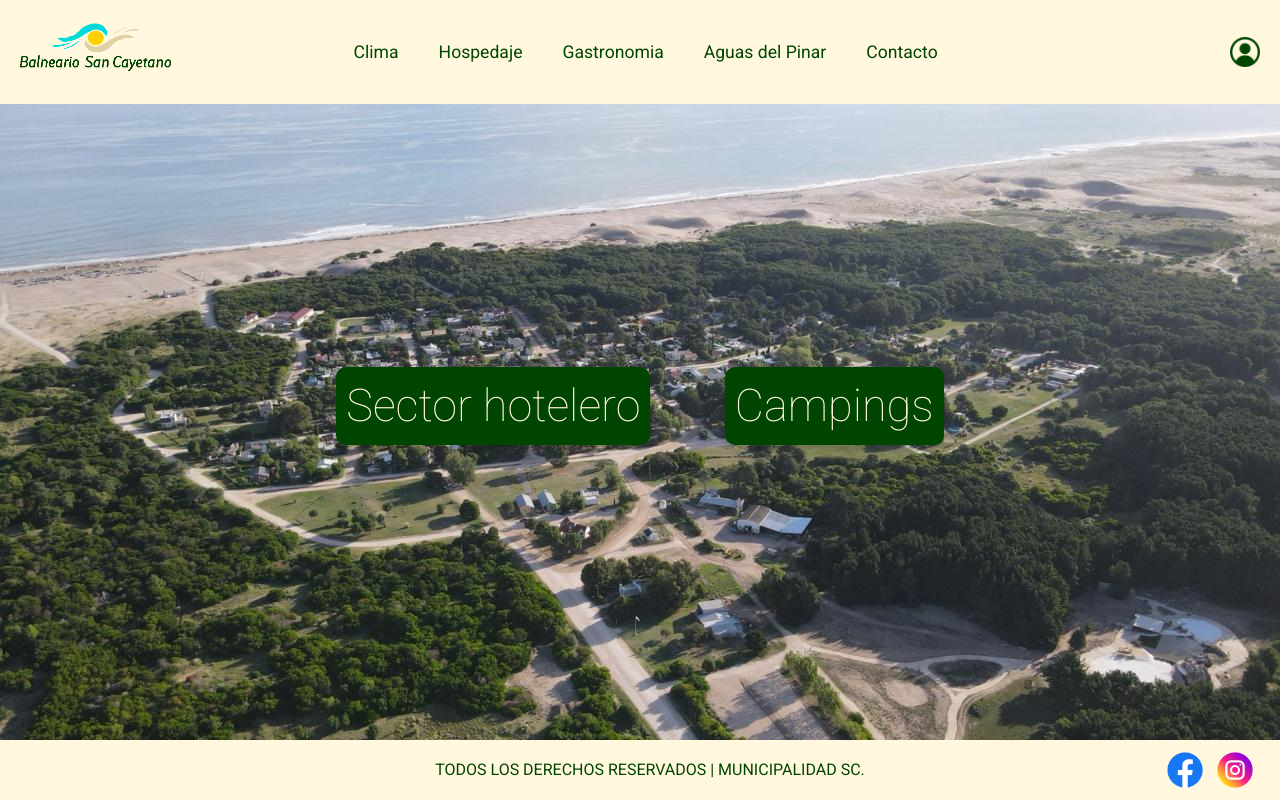
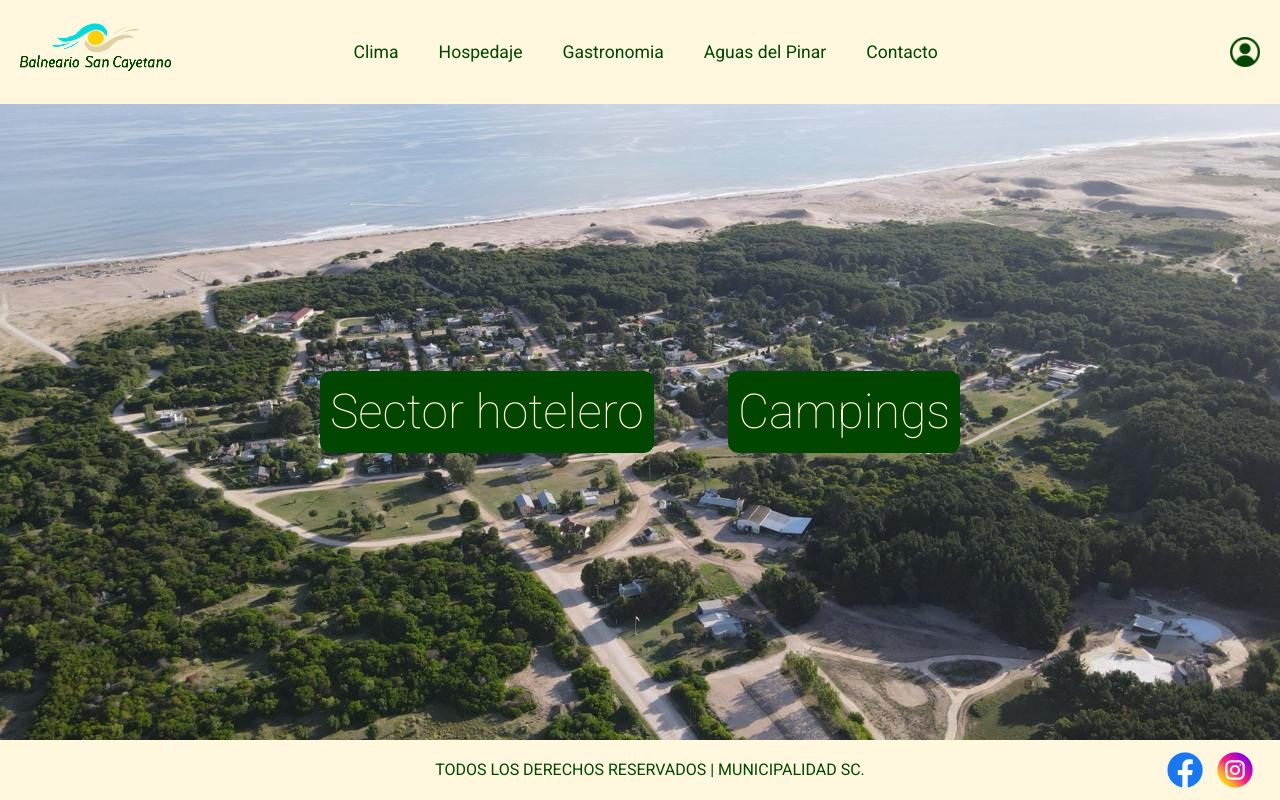
Before and after one commit to enzo952008/TrabajoFinalFullStack, a React (Create React App) app in the folder web-balneariosc/: page /hospedaje in a window 1280 px wide. Built offline with nearby package versions, Linux system fonts and the light colour scheme.

Commit message:
fix login and register form

```diff
--- a/web-balneariosc/src/components/form-create-account-component.jsx
+++ b/web-balneariosc/src/components/form-create-account-component.jsx
@@ -6,7 +6,6 @@ const FormCreateAccount = () => {
     const [email, setEmail] = useState('');
     const [password, setPassword] = useState('');
     const [confirmPassword, setConfirmPassword] = useState('');
-    const [profileImg, setProfileImg] = useState(null);
 
     const handleRegister = (e) => {
         e.preventDefault();
@@ -17,15 +16,11 @@ const FormCreateAccount = () => {
         console.log("Nombre:", name);
         console.log("Correo electrónico:", email);
         console.log("Contraseña:", password);
-        console.log("Imagen de Perfil:", profileImg);
     };
 
-    const handleProfileImgChange = (e) => {
-        setProfileImg(e.target.files[0]);
-    };
 
     return (
-        <form className="form-container" onSubmit={handleRegister}>
+        <form className="form-container-register" onSubmit={handleRegister}>
             <div className="form-title">
                 <h3>Crea tu cuenta</h3>
             </div>
@@ -69,16 +64,8 @@ const FormCreateAccount = () => {
                     required
                 />
             </div>
-            <div className="form-group">
-                <label htmlFor="profileImg" className="file-label">Imagen de perfil</label>
-                <input
-                    type="file"
-                    id="profileImg"
-                    onChange={handleProfileImgChange}
-                />
-            </div>
             <div className="form-buttons">
-                <button type="submit">Registrarse</button>
+                <button type="submit" className="register-button">Registrarse</button>
             </div>
         </form>
     );
--- a/web-balneariosc/src/components/form-login-component.jsx
+++ b/web-balneariosc/src/components/form-login-component.jsx
@@ -25,9 +25,9 @@ const FormLogin = () => {
     };
 
     return (
-        <form className="form-container">
+        <form className="form-container-login">
             <div className="form-title">
-                <h3>¡Bienvenido/a!</h3>
+                <h3>¡Te damos la bienvenida!</h3>
             </div>
             <div className="form-group">
                 <label htmlFor="email">Correo electrónico</label>
@@ -50,8 +50,8 @@ const FormLogin = () => {
                 />
             </div>
             <div className="form-buttons">
-                <button type="button" onClick={handleCreateAccount}>Crear cuenta</button>
-                <button type="submit" onClick={handleLogin}>Ingresar</button>
+                <button type="button" onClick={handleCreateAccount} className="create-account-button">Crear cuenta</button>
+                <button type="submit" onClick={handleLogin} className="login-button">Ingresar</button>
             </div>
         </form>
     );
--- a/web-balneariosc/src/styles/card.css
+++ b/web-balneariosc/src/styles/card.css
@@ -33,9 +33,6 @@ card-title {
 .custom-button {
   margin-top: auto;
   align-self: flex-start;
-}
-
-button {
   padding: 5px 10px !important;
   color:#FFF8DE !important;
   cursor: pointer !important;
@@ -43,6 +40,15 @@ button {
   border-radius: 10px !important;
   border-color: #004500 !important;
 }
+
+/* button {
+  padding: 5px 10px !important;
+  color:#FFF8DE !important;
+  cursor: pointer !important;
+  background-color: #004500 !important;
+  border-radius: 10px !important;
+  border-color: #004500 !important;
+} */
 
 .custom-modal .modal-content {
   background-color: #FFF8DE;
--- a/web-balneariosc/src/styles/form-login.css
+++ b/web-balneariosc/src/styles/form-login.css
@@ -1,5 +1,5 @@
 /* FormLogin.css */
-.form-container {
+.form-container-login {
     display: flex;
     flex-direction: column;
     align-items: center;
@@ -9,6 +9,7 @@
     box-shadow: 0 0 10px rgba(0, 0, 0, 0.1);
     max-width: 400px;
     width: 100%;
+    height: 21rem;
     margin: 20px;
 }
 
@@ -29,25 +30,61 @@
     box-sizing: border-box;
 }
 
-.form-buttons {
+form .form-buttons {
     display: flex;
-    justify-content: space-between;
+    justify-content: flex-end; /* Alinea los botones hacia la derecha */
+    margin-right: 1%; /* Espacio entre los botones */
     width: 100%;
+    margin-top: auto; /* Empuja los botones al final del formulario */
 }
 
-.form-buttons button {
+.form-buttons button:hover {
+    transform: scale(1.05);
+}
+
+.login-button {
     padding: 10px 20px;
     color:#FFF8DE;
     cursor: pointer;
     background-color: #004500;
     border-radius: 10px;
+    border:none;
+}
+
+.form-buttons .create-account-button {
+    background: none;
+    text-decoration: none;
+    color: rgb(59, 58, 58);
+    padding: 10px 20px;
+    border: none;
 }
 
 .form-buttons button:hover {
-    transform: scale(1.1);
+    transform: scale(1.05);
 }
 
 .form-title {
     color: #004500;
     padding-bottom: 5%;
 }
+
+/* register form */
+
+.form-container-register {
+    display: flex;
+    flex-direction: column;
+    align-items: center;
+    background: #FFF8DE;
+    padding: 20px;
+    border-radius: 10px;
+    box-shadow: 0 0 10px rgba(0, 0, 0, 0.1);
+    max-width: 400px;
+    width: 100%;
+    height: 32rem;
+    margin: 20px;
+
+}
+
+.form-buttons .register-button {
+    border: none;
+}
--- a/web-balneariosc/src/styles/lodgingSection.css
+++ b/web-balneariosc/src/styles/lodgingSection.css
@@ -5,45 +5,6 @@
     background-image: url('../home/carousel/img/car-home-02.jpg');
     background-size: cover;
     position: relative;
-}
-
-.content-wrap-lodging {
-    flex: 1;
-    padding: 20px;
-    display: flex;
-    flex-direction: column;
-    align-items: center;
-}
-
-.button-container {
-    display: flex;
-    justify-content: center; /* Centra horizontalmente los botones */
-    align-items: center; /* Centra verticalmente los botones si el contenedor tiene altura */
-    margin-bottom: 20px;
-    width: 100%; /* Asegura que el contenedor ocupe todo el ancho */
-}
-
-.button-container button {
-    padding: 20px 60px; /* Incrementa el tamaño del botón */
-    margin: 0 15px;
-    border: none;
-    border-radius: 15px; /* Bordes más redondeados */
-    background-color: #007BFF;
-    color: white;
-    font-size: 20px; /* Aumenta el tamaño del texto */
-    font-weight: bold;
-    cursor: pointer;
-    transition: background-color 0.3s ease, transform 0.2s ease;
-    height: 70px; /* Incrementa la altura del botón */
-    box-shadow: 0 4px 6px rgba(0, 0, 0, 0.1);
-}
-
-.button-container button.active {
-    transform: scale(1.1); /* Incrementa la escala al estar activo */
-}
-
-.button-container button:hover {
-    transform: scale(1.1); /* Incrementa la escala al pasar el mouse */
 }
 
 .content-wrap-lodging {
@@ -64,53 +25,33 @@
 }
 
 .button-container button {
-    padding: 10%; /* Incrementa el tamaño del botón */
+    padding: 10%;
     margin: 3%;
-    color:#004500;
-    cursor: pointer;
-    background-color: #FFF8DE;
-    border-radius: 10px;
-    font-size: 45px;
+    font-size: 300%;
     font-weight: lighter;
     height: auto;
+    padding: 5px 10px;
+    color: #FFF8DE;
+    cursor: pointer;
+    background-color: #004500;
+    border-radius: 10px;
+    border: none;
 }
 
 .button-container button.active {
-    transform: scale(1.1); /* Incrementa la escala al estar activo */
+    transform: scale(1.1);
 }
 
 .button-container button:hover {
-    transform: scale(1.1); /* Incrementa la escala al pasar el mouse */
+    transform: scale(1.1);
 }
 
-.component-container {
-    width: 100%;
-    justify-content: center;
-    align-items: center;
-    margin-top: 1%;
+@media (max-width: 768px) {
+    .button-container {
+        flex-direction: column; /* Cambia a dirección de columna en pantallas pequeñas */
+    }
+    .button-container button {
+        width: 90%; /* Asegura que los botones ocupen el ancho completo */
+        margin: 5% 0; /* Añade margen vertical entre botones */
+    }
 }
-
-h2 {
-    color:#004500 ;
-    padding-bottom: 2%;
-    text-align: center;
-    font-weight:400;
-    text-shadow: 1px 1px 5px rgb(25, 25, 25); ;
-}
-
-.back-link {
-    position: absolute; /* Posiciona el texto de manera absoluta */
-    top: 15%; /* Ajusta la distancia desde la parte superior */
-    left: 2%; /* Ajusta la distancia desde la izquierda */
-    color: #FFF8DE;
-    cursor: pointer;
-    font-size: 18px;
-    margin-top: 20px;
-    text-shadow: 1px 1px 4px rgb(25, 25, 25); ;
-    text-decoration: none;
-    transition: color 0.3s ease;
-}
-
-.back-link:hover {
-    color: #004500;
-}
```
